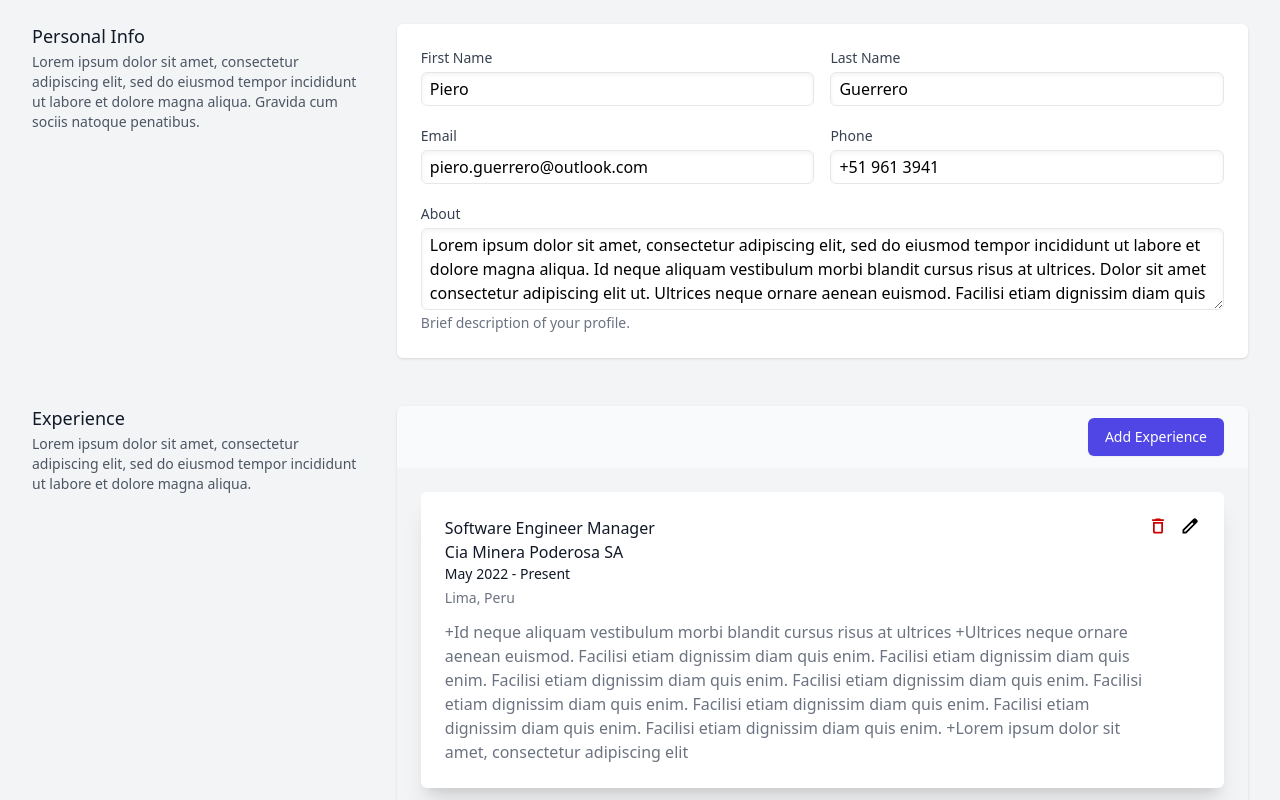
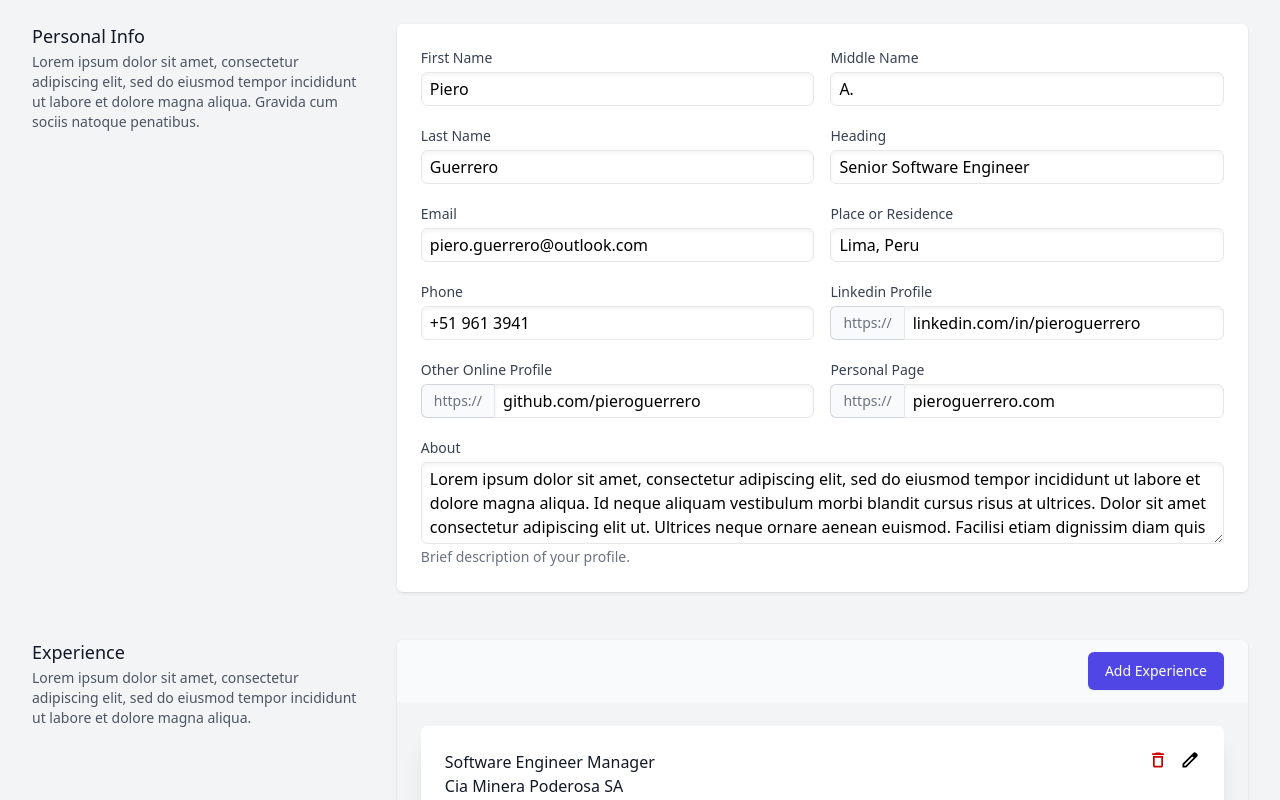
Before and after one commit to pieroguerrero/cv-creator, a React (Create React App) app: page / in a window 1280 px wide. Shown: the top 800 px of the page. Built offline with nearby package versions, Linux system fonts and the light colour scheme.

Commit message:
urls added to the personal info

```diff
--- a/src/components/Resume.js
+++ b/src/components/Resume.js
@@ -26,7 +26,12 @@ import uniqid from "uniqid";
  * setCurrentJob: function(boolean):void,
  * setCountryName: function(string):void,
  * setCityName: function(string):void,
- * setDescription: function(string):void}[],
+ * setDescription: function(string):void,
+ * getCompanyURL: function(): string,
+ * setCompanyURL: function(string):void,
+ * getCompanyDescription: function(): string,
+ * setCompanyDescription: function(string):void,
+ * }[],
  * arrEducationValues:{
  * getId: function(): string,
  * getDegree: function(): string,
@@ -47,6 +52,8 @@ import uniqid from "uniqid";
  * setCountryName: function(string):void,
  * setCityName: function(string):void,
  * setFieldOfStudy: function(string):void
+ * setInstitutionURL: function(string):void
+ * getInstitutionURL: function(): string,
  * }[],
  * objPersonalInfoValues:{
  * getId: function(): string,
@@ -96,7 +103,7 @@ const Resume = ({
     strEmail: objPersonalInfoValues.getEmail(),
     strAbout: objPersonalInfoValues.getAbout(),
     strPhone: objPersonalInfoValues.getPhone(),
-    strMiddelName: objPersonalInfoValues.getMiddelName(),
+    strMiddleName: objPersonalInfoValues.getMiddelName(),
     strOtherProfileURL: objPersonalInfoValues.getOtherProfileURL(),
     strPersonalWebPage: objPersonalInfoValues.getPersonalWebPage(),
     strLinkedURL: objPersonalInfoValues.getLinkedURL(),
@@ -107,16 +114,12 @@ const Resume = ({
   const arrEducation = [...arrEducationValues];
 
   const onPersonalInfoChange = (strPropertyName, strValue) => {
+    console.log("Resumen.onPersonalInfoChange:", strPropertyName, strValue);
     objPersonalInfoPlain[strPropertyName] = strValue;
-
-    console.log(objPersonalInfoPlain.strFirsName);
-    console.log(objPersonalInfoPlain.strPhone);
-    console.log(objPersonalInfoPlain.strEmail);
-    console.log(objPersonalInfoPlain.strLastName);
-    console.log(objPersonalInfoPlain.strAbout);
   };
 
   const generateCV = () => {
+    console.log(objPersonalInfoPlain);
     const objResume = MD_Resume.shapeResume(
       MD_PersonalInfo.shapePersonalInfo(
         uniqid(),
@@ -125,7 +128,7 @@ const Resume = ({
         objPersonalInfoPlain.strEmail,
         objPersonalInfoPlain.strPhone,
         objPersonalInfoPlain.strAbout,
-        objPersonalInfoPlain.strMiddelName,
+        objPersonalInfoPlain.strMiddleName,
         objPersonalInfoPlain.strOtherProfileURL,
         objPersonalInfoPlain.strPersonalWebPage,
         objPersonalInfoPlain.strLinkedURL,
@@ -198,11 +201,32 @@ const Resume = ({
           onPhoneChange={onPersonalInfoChange.bind(null, "strPhone")}
           onAboutChange={onPersonalInfoChange.bind(null, "strAbout")}
           onEmailChange={onPersonalInfoChange.bind(null, "strEmail")}
+          onHeadingChange={onPersonalInfoChange.bind(null, "strHeading")}
+          onLinkedURLChange={onPersonalInfoChange.bind(null, "strLinkedURL")}
+          onMiddleNameChange={onPersonalInfoChange.bind(null, "strMiddleName")}
+          onOtherProfileURLChange={onPersonalInfoChange.bind(
+            null,
+            "strOtherProfileURL"
+          )}
+          onPersonalWebPageChange={onPersonalInfoChange.bind(
+            null,
+            "strPersonalWebPage"
+          )}
+          onPlaceOfResidenceChange={onPersonalInfoChange.bind(
+            null,
+            "strPlaceOfResidence"
+          )}
           strFirstNameValue={objPersonalInfoValues.getFirstName()}
           strLastNameValue={objPersonalInfoValues.getLastName()}
           strEmailValue={objPersonalInfoValues.getEmail()}
           strAboutValue={objPersonalInfoValues.getAbout()}
           strPhoneValue={objPersonalInfoValues.getPhone()}
+          strHeadingValue={objPersonalInfoValues.getHeading()}
+          strLinkedURLValue={objPersonalInfoValues.getLinkedURL()}
+          strMiddleNameValue={objPersonalInfoValues.getMiddelName()}
+          strOtherProfileURLValue={objPersonalInfoValues.getOtherProfileURL()}
+          strPersonalWebPageValue={objPersonalInfoValues.getPersonalWebPage()}
+          strPlaceOfResidenceValue={objPersonalInfoValues.getPlaceOfResidence()}
         />
         <Experience
           experienceList={arrExperienceValues}
--- a/src/components/resume/DataField.js
+++ b/src/components/resume/DataField.js
@@ -9,7 +9,8 @@ import uniqid from "uniqid";
  * onValueChange:(strNewValue:string)=>void,
  * strInitialValue:string,
  * strInputType:string,
- * strHelpText:string}} param0
+ * strHelpText:string,
+ * strPlaceHolder?:string}} param0
  * @returns
  */
 const DataField = ({
@@ -19,6 +20,7 @@ const DataField = ({
   strInitialValue = "",
   strInputType = "text",
   strHelpText = "",
+  strPlaceHolder = " ",
 }) => {
   const inputField = useRef(null);
   useEffect(() => {
@@ -59,7 +61,7 @@ const DataField = ({
           className="peer rounded-md border-[1px] border-solid shadow-inner text-[100%] p-1 pl-2 w-full invalid:border-red-500 invalid:placeholder-shown:border-[#e5e7eb]"
           type={strInputType}
           autoComplete="none"
-          placeholder=" "
+          placeholder={strPlaceHolder.length > 0 ? strPlaceHolder : " "}
           onBlur={onFocusLost}
           defaultValue={strInitialValue}
         />
--- a/src/components/resume/PersonalInfo.js
+++ b/src/components/resume/PersonalInfo.js
@@ -1,4 +1,5 @@
 import { DataField } from "./DataField";
+import { UrlField } from "./UrlField";
 // import uniqid from "uniqid";
 import React, { useRef } from "react";
 
@@ -10,11 +11,24 @@ import React, { useRef } from "react";
  * onEmailChange:(newValue: string)=>void,
  * onAboutChange:(newValue: string)=>void,
  * onPhoneChange:(newValue: string)=>void,
+ * onMiddleNameChange:(newValue: string)=>void,
+ * onHeadingChange:(newValue: string)=>void,
+ * onPlaceOfResidenceChange:(newValue: string)=>void,
+ * onPersonalWebPageChange:(newValue: string)=>void,
+ * onLinkedURLChange:(newValue: string)=>void,
+ * onOtherProfileURLChange:(newValue: string)=>void,
  * strFirstNameValue:string,
  * strLastNameValue:string,
  * strEmailValue:string,
  * strPhoneValue:string,
- * strAboutValue:string}} param0
+ * strAboutValue:string,
+ * strMiddleNameValue:string,
+ * strHeadingValue:string,
+ * strPlaceOfResidenceValue:string,
+ * strLinkedURLValue:string,
+ * strPersonalWebPageValue:string,
+ * strOtherProfileURLValue:string,
+ * }} param0
  * @returns
  */
 const PersonalInfo = ({
@@ -23,11 +37,23 @@ const PersonalInfo = ({
   onEmailChange,
   onPhoneChange,
   onAboutChange,
+  onMiddleNameChange,
+  onHeadingChange,
+  onPlaceOfResidenceChange,
+  onPersonalWebPageChange,
+  onLinkedURLChange,
+  onOtherProfileURLChange,
   strFirstNameValue,
   strLastNameValue,
   strEmailValue,
   strPhoneValue,
   strAboutValue,
+  strMiddleNameValue,
+  strHeadingValue,
+  strPlaceOfResidenceValue,
+  strLinkedURLValue,
+  strPersonalWebPageValue,
+  strOtherProfileURLValue,
 }) => {
   const frmForm = useRef(null);
 
@@ -35,7 +61,7 @@ const PersonalInfo = ({
 
   const onBlurField = function (fnOnChangeValue, strValue) {
     // objTest.first = "+" + objTest.first;
-    // console.log("objTest.first:", objTest.first);
+    console.log("PersonalInfo.onBlurField.strValue:", strValue);
     fnOnChangeValue(strValue);
   };
 
@@ -54,7 +80,7 @@ const PersonalInfo = ({
         </div>
         <div className="shadow sm:rounded-md sm:overflow-hidden">
           <div className="flex flex-col gap-5 px-4 py-5 bg-white sm:p-6">
-            <div className="flex flex-col gap-4 gap-y-5 md:grid md:grid-cols-2 md:grid-rows-2">
+            <div className="flex flex-col gap-4 gap-y-5 md:grid md:grid-cols-2">
               <DataField
                 strFieldName={"First Name"}
                 booIsRequired={true}
@@ -63,6 +89,17 @@ const PersonalInfo = ({
                 strInputType={"text"}
                 strHelpText={""}
               />
+
+              <DataField
+                strFieldName={"Middle Name"}
+                booIsRequired={true}
+                onValueChange={onBlurField.bind(null, onMiddleNameChange)}
+                strInitialValue={strMiddleNameValue}
+                strInputType={"text"}
+                strHelpText={""}
+                strPlaceHolder={"Name or Initials"}
+              />
+
               <DataField
                 strFieldName={"Last Name"}
                 booIsRequired={true}
@@ -71,6 +108,17 @@ const PersonalInfo = ({
                 strInputType={"text"}
                 strHelpText={""}
               />
+
+              <DataField
+                strFieldName={"Heading"}
+                booIsRequired={true}
+                onValueChange={onBlurField.bind(null, onHeadingChange)}
+                strInitialValue={strHeadingValue}
+                strInputType={"text"}
+                strHelpText={""}
+                strPlaceHolder={"e.g. Lawyer, Product Manager, PhD Candidate"}
+              />
+
               <DataField
                 strFieldName={"Email"}
                 booIsRequired={true}
@@ -79,6 +127,17 @@ const PersonalInfo = ({
                 strInputType={"email"}
                 strHelpText={""}
               />
+
+              <DataField
+                strFieldName={"Place or Residence"}
+                booIsRequired={true}
+                onValueChange={onBlurField.bind(null, onPlaceOfResidenceChange)}
+                strInitialValue={strPlaceOfResidenceValue}
+                strInputType={"text"}
+                strHelpText={""}
+                strPlaceHolder={"e.g. City, Country"}
+              />
+
               <DataField
                 strFieldName={"Phone"}
                 booIsRequired={true}
@@ -86,6 +145,39 @@ const PersonalInfo = ({
                 strInitialValue={strPhoneValue}
                 strInputType={"tel"}
                 strHelpText={""}
+              />
+
+              <UrlField
+                strFieldName="Linkedin Profile"
+                strHelpText={""}
+                strInitialValue={strLinkedURLValue}
+                strPattern={/.*\.?linkedin\.com.*/gm}
+                strPlaceHolder={"www.linkedin.com/in/johndoe"}
+                strPrefix={"https://"}
+                onValueChange={onBlurField.bind(null, onLinkedURLChange)}
+                booIsRequired={true}
+              />
+
+              <UrlField
+                strFieldName="Other Online Profile"
+                strHelpText={""}
+                strInitialValue={strOtherProfileURLValue}
+                strPattern={/(.*?)/gm}
+                strPlaceHolder={"www.example.com/johndoe"}
+                strPrefix={"https://"}
+                onValueChange={onBlurField.bind(null, onOtherProfileURLChange)}
+                booIsRequired={false}
+              />
+
+              <UrlField
+                strFieldName="Personal Page"
+                strHelpText={""}
+                strInitialValue={strPersonalWebPageValue}
+                strPattern={/(.*?)/gm}
+                strPlaceHolder={"www.johndoe.com"}
+                strPrefix={"https://"}
+                onValueChange={onBlurField.bind(null, onPersonalWebPageChange)}
+                booIsRequired={false}
               />
             </div>
 
--- /dev/null
+++ b/src/components/resume/UrlField.js
@@ -0,0 +1,123 @@
+import React, { useEffect, useRef } from "react";
+import uniqid from "uniqid";
+
+/**
+ *
+ * @param {{
+ * strFieldName:string,
+ * booIsRequired:boolean,
+ * onValueChange:(strNewValue:string)=>void,
+ * strInitialValue:string,
+ * strHelpText:string,
+ * strPlaceHolder:string,
+ * strPattern: RegExp ,
+ * strPrefix:string}} param0
+ * @returns
+ */
+const UrlField = ({
+  strFieldName,
+  booIsRequired = false,
+  onValueChange,
+  strPattern,
+  strInitialValue = "",
+  strHelpText = "",
+  strPlaceHolder = " ",
+  strPrefix,
+}) => {
+  const inputField = useRef(null);
+  useEffect(() => {
+    inputField.current.required = booIsRequired;
+  });
+  const strFieldId = uniqid("input-text-");
+
+  /**
+   *
+   * @param {string} strHelpText
+   * @param {string} strFieldId
+   * @returns
+   */
+  const getHelperText = (strHelpText, strFieldId) => {
+    if (strHelpText && strHelpText.length) {
+      return (
+        <label htmlFor={strFieldId} className="mt-2 text-sm text-gray-500">
+          {strHelpText}
+        </label>
+      );
+    }
+  };
+
+  const onFocusLost = (e) => {
+    //objTest.first += e.currentTarget.value;
+    //console.log("myObj.first:", objTest.first, e.currentTarget.value);
+
+    // if (e.currentTarget.checkValidity()) {
+    //   console.log(
+    //     "URLFIELD.checkValidity()===true",
+    //     strPattern,
+    //     e.currentTarget.value
+    //   );
+    //   if (e.currentTarget.value.search(strPattern) >= 0) {
+    //     //strPattern.test(e.currentTarget.value)
+    //     console.log(
+    //       "URLFIELD.strPattern.test===true",
+    //       strPattern,
+    //       e.currentTarget.value
+    //     );
+    //     onValueChange(e.currentTarget.value);
+    //     e.currentTarget.setCustomValidity("");
+    //   } else {
+    //     onValueChange(null);
+    //     e.currentTarget.setCustomValidity("wrong url");
+    //   }
+    // } else {
+    //   onValueChange(null);
+    //   e.currentTarget.setCustomValidity("");
+    // }
+
+    if (e.currentTarget.value.length > 0) {
+      if (e.currentTarget.value.search(strPattern) >= 0) {
+        onValueChange(e.currentTarget.value);
+        e.currentTarget.setCustomValidity("");
+      } else {
+        onValueChange(null);
+        e.currentTarget.setCustomValidity("Wrong url format");
+      }
+    } else {
+      if (e.currentTarget.checkValidity()) {
+        onValueChange(e.currentTarget.value);
+      } else onValueChange(null);
+    }
+  };
+
+  return (
+    <div className="flex flex-col gap-1">
+      <label
+        className="block text-sm font-medium text-gray-700"
+        htmlFor={strFieldId}
+      >
+        {strFieldName}
+      </label>
+      <div>
+        <div className="flex">
+          <span className="flex items-center px-3 rounded-l-md border border-r-0 border-gray-300 bg-gray-50 text-gray-500 text-sm">
+            {strPrefix}
+          </span>
+          <input
+            id={strFieldId}
+            ref={inputField}
+            className="peer rounded-r-md border-[1px] border-solid shadow-inner text-[100%] p-1 pl-2 w-full invalid:border-red-500 invalid:placeholder-shown:border-[#e5e7eb]"
+            type="text"
+            autoComplete="none"
+            placeholder={strPlaceHolder.length > 0 ? strPlaceHolder : " "}
+            onBlur={onFocusLost}
+            defaultValue={strInitialValue}
+          />
+          <span className=" self-start relative peer-invalid:after:absolute peer-invalid:after:whitespace-nowrap peer-invalid:after:text-white   peer-invalid:after:text-[10px] peer-invalid:after:top-[-23px] peer-invalid:after:py-[2px] peer-invalid:after:px-2 peer-invalid:after:rounded-md peer-invalid:after:align-top hidden peer-invalid:inline peer-invalid:after:bg-red-500  peer-invalid:peer-placeholder-shown:after:bg-gray-600 peer-invalid:after:content-['invalid_format'] peer-invalid:peer-placeholder-shown:after:content-['required'] peer-invalid:after:left-[-79px] peer-invalid:peer-placeholder-shown:after:left-[-55px]"></span>
+        </div>
+        {getHelperText(strHelpText, strFieldId)}
+      </div>
+    </div>
+  );
+};
+
+export { UrlField };
--- a/src/components/resume/file-creation/templates/template1/PersonalInfo.js
+++ b/src/components/resume/file-creation/templates/template1/PersonalInfo.js
@@ -64,6 +64,7 @@ const PersonalInfo = ({ objPersonalInfo, styles }) => {
    * @returns
    */
   const getLink = (strURL) => {
+    console.log("PersonalInfoPDF.getLink", strURL);
     if (strURL.length > 0) {
       return (
         <Link style={styles.personalData_Link} src={"https://www." + strURL}>
```
Also changed, not shown: .eslintrc.json.
